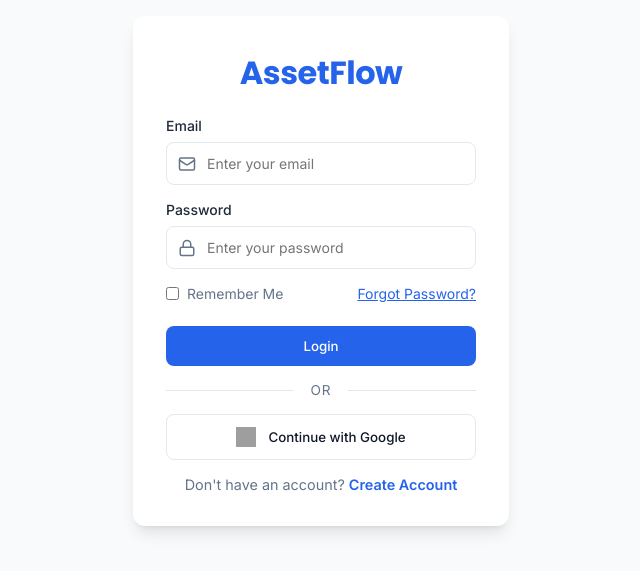
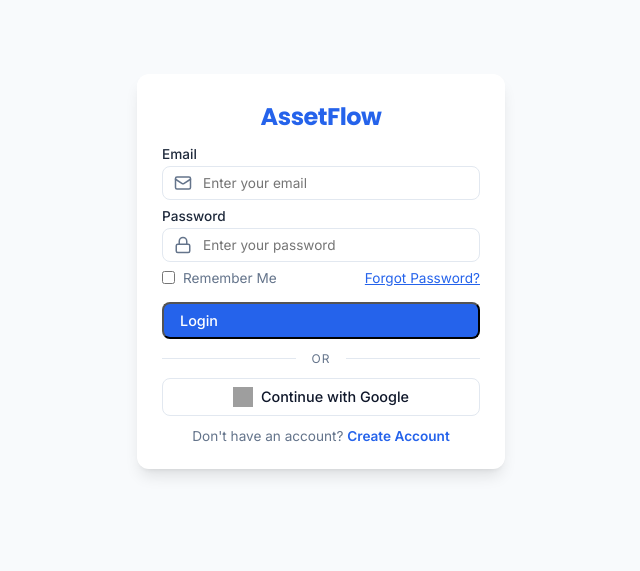
Before and after one commit to DevanshAdhia/AssetFlow-Problem-Statement, a React (Vite) app: page /login in a window 1280 px wide. Shown: the part 129-700 px from the top of the page, without its empty margins (319-959 px from the left). Built offline with nearby package versions, Linux system fonts and the light colour scheme; grey boxes are pictures that could not be loaded.

Commit message:
UI: Aggressively compact Auth UI to guarantee fit-to-screen without any scrolling

```diff
--- a/src/index.css
+++ b/src/index.css
@@ -62,12 +62,11 @@ a:hover {
 .btn {
   display: inline-flex;
   align-items: center;
-  justify-content: center;
-  padding: 0.75rem 1.5rem;
+  gap: 0.5rem;
+  padding: 0.5rem 1rem;
+  border-radius: var(--radius-sm);
   font-weight: 500;
-  border-radius: var(--radius-sm);
-  border: none;
-  cursor: pointer;
+  font-size: 0.9rem;
   transition: var(--transition);
   font-family: var(--font-sans);
 }
@@ -96,24 +95,24 @@ a:hover {
 
 /* Global Form Styles */
 .form-group {
-  margin-bottom: 1rem;
+  margin-bottom: 0.5rem;
 }
 
 .form-label {
   display: block;
-  font-size: 0.875rem;
+  font-size: 0.85rem;
   font-weight: 500;
-  margin-bottom: 0.5rem;
+  margin-bottom: 0.25rem;
   color: var(--secondary);
 }
 
 .form-control {
   width: 100%;
-  padding: 0.75rem 1rem;
+  padding: 0.5rem 0.75rem;
   border: 1px solid var(--border);
   border-radius: var(--radius-sm);
   font-family: var(--font-sans);
-  font-size: 0.875rem;
+  font-size: 0.85rem;
   transition: var(--transition);
   outline: none;
 }
--- a/src/layouts/AuthLayout.css
+++ b/src/layouts/AuthLayout.css
@@ -10,31 +10,21 @@
 
 .auth-container {
   width: 100%;
-  max-width: 440px;
-  padding: 2rem;
+  max-width: 400px; /* slightly narrower */
+  padding: 1rem;
   z-index: 10;
+  display: flex;
 }
 
 .auth-card {
   background: var(--surface);
   border-radius: var(--radius);
   box-shadow: var(--shadow-lg);
-  padding: 2rem;
+  padding: 1.5rem;
   backdrop-filter: blur(10px);
   border: 1px solid rgba(255,255,255,0.2);
   animation: slideUp 0.5s ease-out forwards;
-  max-height: 90vh;
-  overflow-y: auto;
   width: 100%;
-}
-
-/* Hide scrollbar for auth card */
-.auth-card::-webkit-scrollbar {
-  display: none;
-}
-.auth-card {
-  -ms-overflow-style: none;
-  scrollbar-width: none;
 }
 
 @keyframes slideUp {
--- a/src/pages/Login/Login.css
+++ b/src/pages/Login/Login.css
@@ -1,19 +1,19 @@
 .auth-header {
   text-align: center;
-  margin-bottom: 1.25rem;
+  margin-bottom: 0.75rem;
 }
 
 .brand-logo {
-  font-size: 2rem;
+  font-size: 1.5rem;
   font-weight: 700;
   color: var(--primary);
-  margin-bottom: 0.5rem;
+  margin-bottom: 0.25rem;
   letter-spacing: -0.5px;
 }
 
 .welcome-text {
   color: var(--text-muted);
-  font-size: 0.95rem;
+  font-size: 0.85rem;
 }
 
 .input-with-icon {
@@ -36,8 +36,8 @@
   display: flex;
   justify-content: space-between;
   align-items: center;
-  margin-bottom: 1.5rem;
-  font-size: 0.875rem;
+  margin-bottom: 1rem;
+  font-size: 0.85rem;
 }
 
 .remember-me {
@@ -58,9 +58,9 @@
   display: flex;
   align-items: center;
   text-align: center;
-  margin: 1rem 0;
+  margin: 0.75rem 0;
   color: var(--text-muted);
-  font-size: 0.85rem;
+  font-size: 0.75rem;
   text-transform: uppercase;
   letter-spacing: 1px;
 }
@@ -105,8 +105,8 @@
 
 .auth-footer {
   text-align: center;
-  margin-top: 1rem;
-  font-size: 0.9rem;
+  margin-top: 0.75rem;
+  font-size: 0.85rem;
   color: var(--text-muted);
 }
 
```
